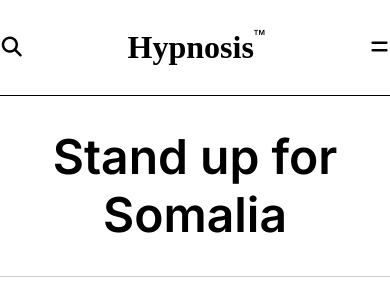
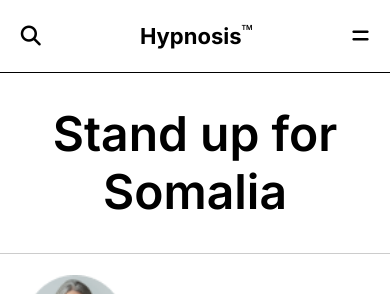
Before and after one commit to LuisFerRG/Hypnosis-page, a website: page index.html in a window 390 px wide. Shown: the top 294 px of the page. Drawn offline with Linux system fonts and the light colour scheme.

Commit message:
fix resposive header in 375px

```diff
--- a/index.html
+++ b/index.html
@@ -146,6 +146,7 @@
         <h6 class="h6">Scientists are listening to glaciers to discover the secrets of the oceans</h6>
         <p class="p3">As the world's temperatures rise, glaciers are melting and scientists are looking...</p>
       </section>
+      <div></div>
       <input class="see-all" type="button" value="See All">
     </div>
     </article>
--- a/styles.css
+++ b/styles.css
@@ -34,6 +34,12 @@
   margin: 0 5rem;
   padding: 24px 24px;
   text-decoration: none;
+  font-family: Inter, sans-serif;
+  font-size: 22px;
+  font-weight: 700;
+  line-height: 24px;
+  letter-spacing: 0;
+  text-align: left;
 }
 
 .h1 a {
@@ -823,13 +829,19 @@ ul {
   }
 
   .header {
-    padding: 0.3rem 0;
+    width: 100%;
     max-width: 428px;
+    padding: 0 1.3rem;
+  }
+
+  .header .h1 {
+    margin: 0;
   }
 
   .header i {
     display: block;
     font-size: 20px;
+    margin: 0;
   }
 
   .header .navbar {
```
